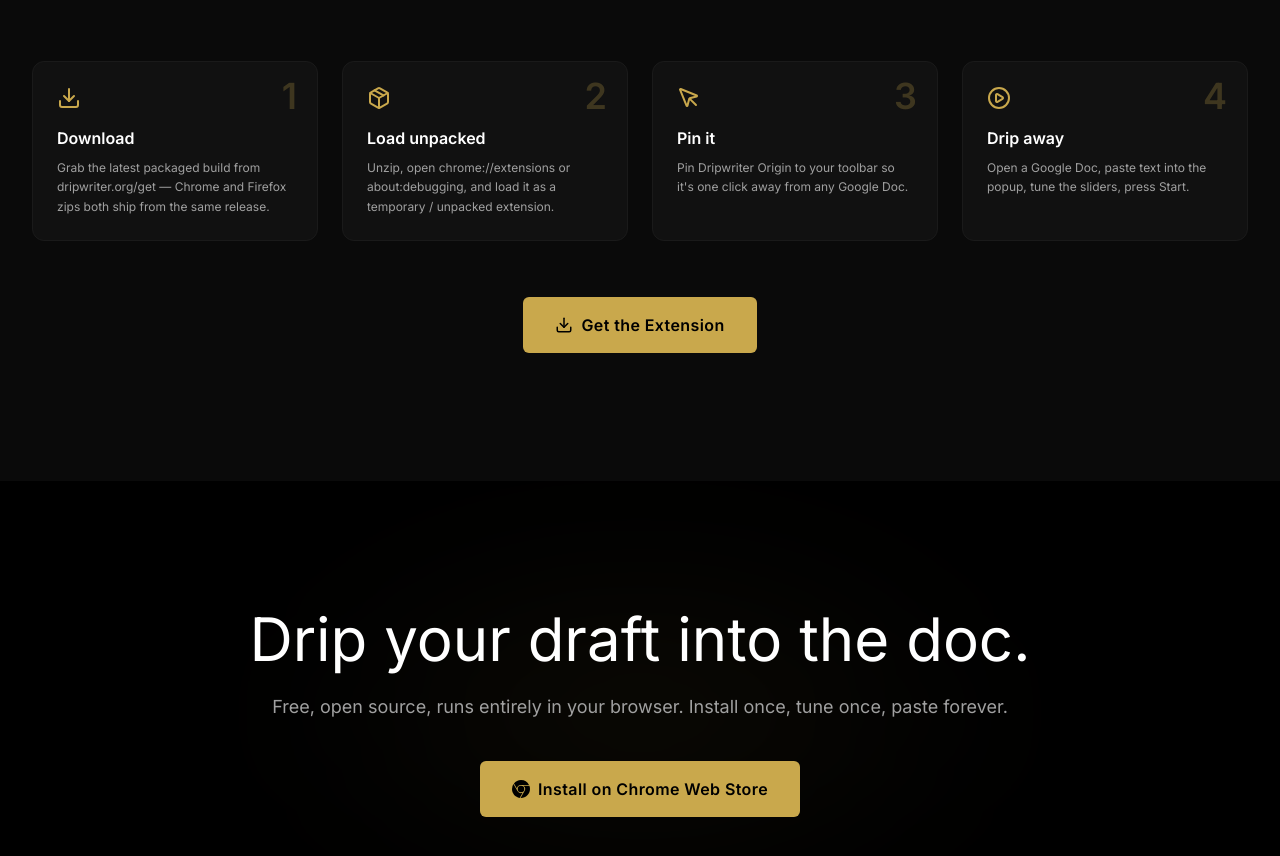
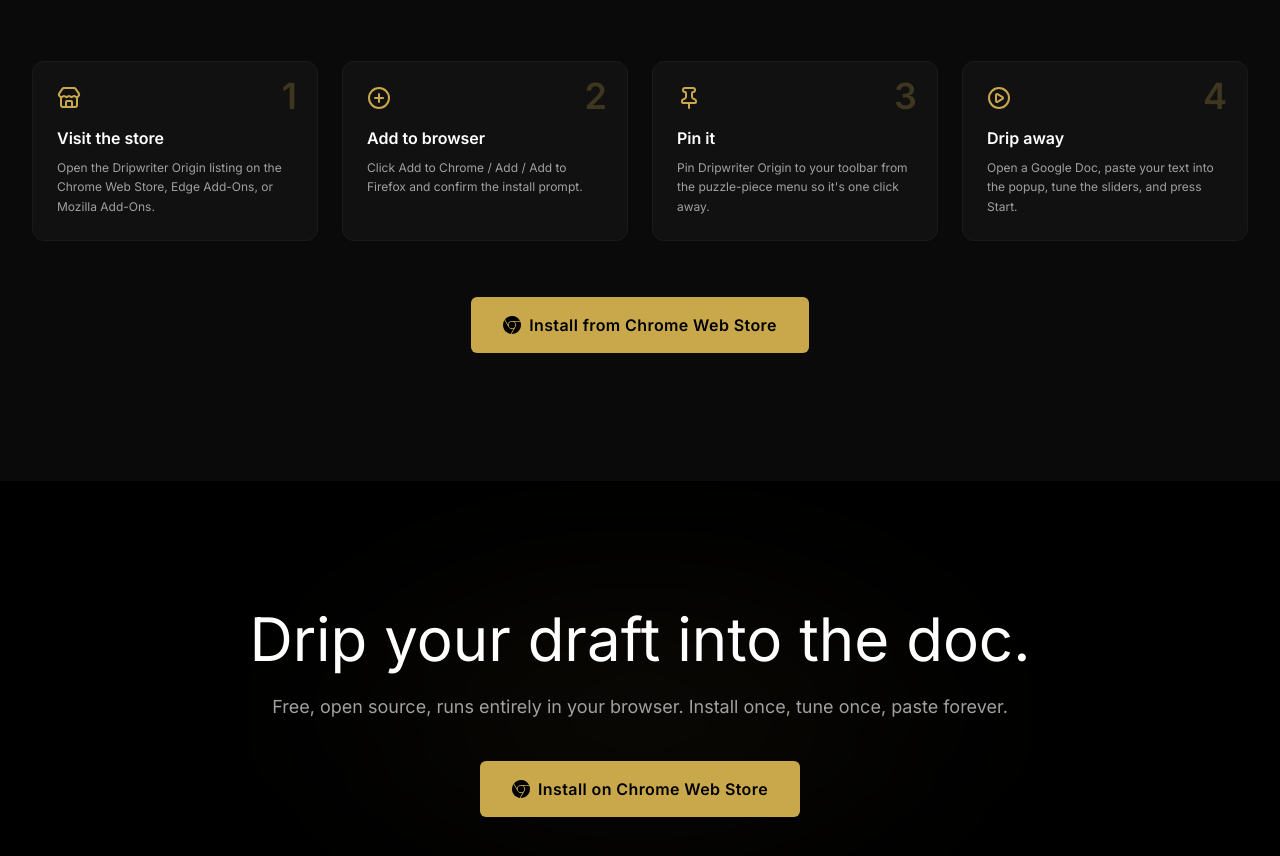
Before and after one commit to alexey-max-fedorov/dripwriter-origin, a Next.js app in the folder website/: page / in a window 1280 px wide. Shown: the part 2020-2876 px from the top of the page. Built offline with nearby package versions, Linux system fonts and the light colour scheme.

Commit message:
feat(website): rewrite InstallSteps for store install, browser-aware button

```diff
--- a/website/src/components/sections/InstallSteps.tsx
+++ b/website/src/components/sections/InstallSteps.tsx
@@ -1,35 +1,39 @@
 "use client";
 
 import { motion, useReducedMotion } from "framer-motion";
-import { Download, Package, MousePointer, PlayCircle } from "lucide-react";
+import { Store, PlusCircle, Pin, PlayCircle } from "lucide-react";
 import { SectionHeading } from "@/components/ui/SectionHeading";
 import { Button } from "@/components/ui/Button";
+import { BrowserIcon } from "@/components/ui/BrowserIcon";
+import { useBrowser } from "@/lib/useBrowser";
 
 const steps = [
   {
-    icon: Download,
-    title: "Download",
-    desc: "Grab the latest packaged build from dripwriter.org/get — Chrome and Firefox zips both ship from the same release."
+    icon: Store,
+    title: "Visit the store",
+    desc: "Open the Dripwriter Origin listing on the Chrome Web Store, Edge Add-Ons, or Mozilla Add-Ons."
   },
   {
-    icon: Package,
-    title: "Load unpacked",
-    desc: "Unzip, open chrome://extensions or about:debugging, and load it as a temporary / unpacked extension."
+    icon: PlusCircle,
+    title: "Add to browser",
+    desc: "Click Add to Chrome / Add / Add to Firefox and confirm the install prompt."
   },
   {
-    icon: MousePointer,
+    icon: Pin,
     title: "Pin it",
-    desc: "Pin Dripwriter Origin to your toolbar so it's one click away from any Google Doc."
+    desc: "Pin Dripwriter Origin to your toolbar from the puzzle-piece menu so it's one click away."
   },
   {
     icon: PlayCircle,
     title: "Drip away",
-    desc: "Open a Google Doc, paste text into the popup, tune the sliders, press Start."
+    desc: "Open a Google Doc, paste your text into the popup, tune the sliders, and press Start."
   }
 ];
 
 export function InstallSteps() {
   const reduce = useReducedMotion();
+  const { browser, storeLabel } = useBrowser();
+
   return (
     <section id="install" className="py-24 lg:py-32 bg-[#0a0a0a]">
       <div className="max-w-7xl mx-auto px-4 sm:px-6 lg:px-8">
@@ -69,9 +73,14 @@
           ))}
         </div>
         <div className="flex justify-center mt-14">
-          <Button variant="primary" size="lg" href="/get">
-            <Download size={18} />
-            Get the Extension
+          <Button
+            variant="primary"
+            size="lg"
+            href="https://extension.dripwriter.org"
+            external
+          >
+            <BrowserIcon browser={browser} size={18} />
+            Install from {storeLabel}
           </Button>
         </div>
       </div>
```
